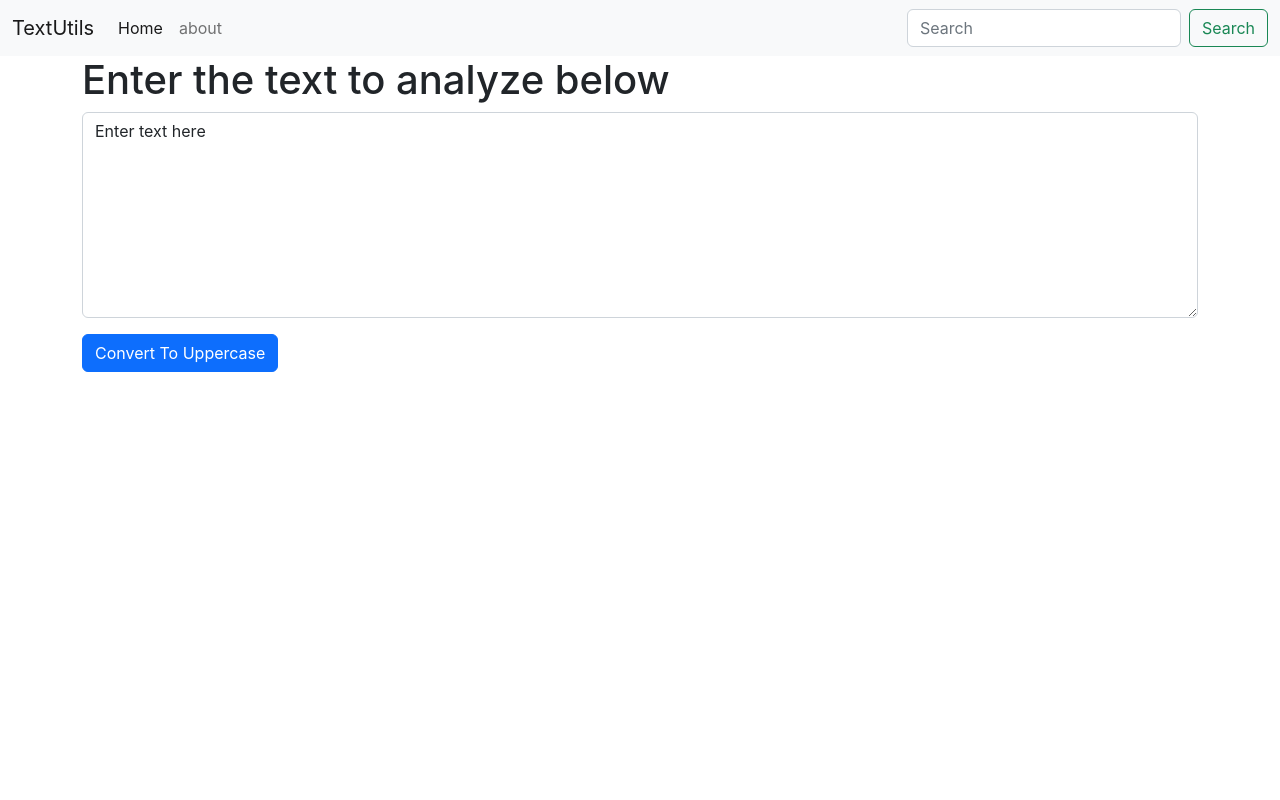
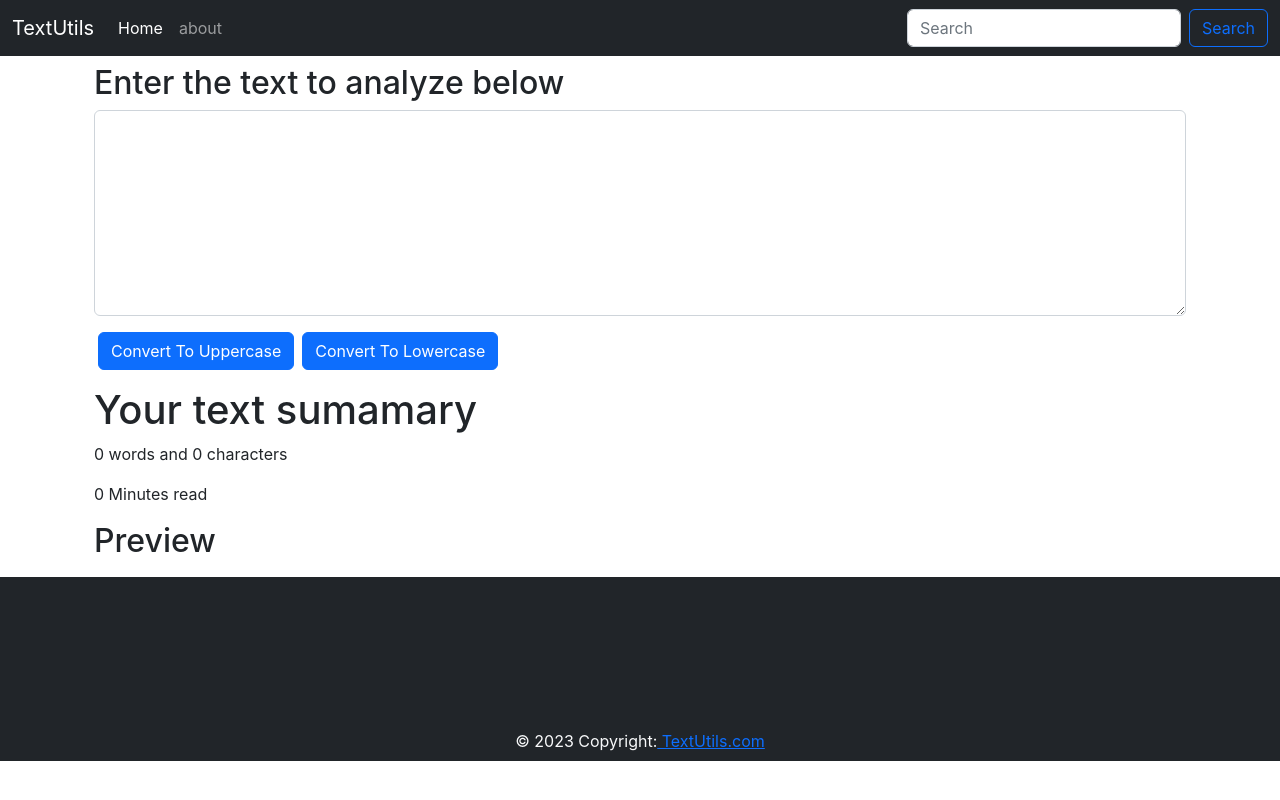
Before and after one commit to tusharsolanki15/React, a React (Create React App) app: page / in a window 1280 px wide. Built offline with nearby package versions, Linux system fonts and the light colour scheme.

Commit message:
Video No:8

```diff
--- a/src/App.js
+++ b/src/App.js
@@ -1,4 +1,5 @@
 import "./App.css";
+import Footer from "./components/Footer";
 import Navbar from "./components/Navbar";
 import TextForm from "./components/TextForm";
 
@@ -8,8 +9,9 @@ function App() {
     <>
       <Navbar title="TextUtils" aboutText="about"/>
       <div className="container">
-        <TextForm heading="Enter the text to analyze below" />
+        <TextForm heading="Enter the text to analyze below"  />
       </div>
+      <Footer/>
     </>
   );
 }
--- /dev/null
+++ b/src/components/Footer.js
@@ -0,0 +1,44 @@
+import React from 'react'
+
+export default function Footer() {
+    return (
+        <>
+        <footer class="page-footer font-small cyan darken-3  bg-dark">                <div class="container">
+            <div class="row">
+                <div class="col-md-12 py-5">
+                    <div class="mb-5 flex-center">
+
+                        <a class="fb-ic">
+                            <i class="fab fa-facebook-f fa-lg white-text mr-md-5 mr-3 fa-2x"> </i>
+                        </a>
+
+                        <a class="tw-ic">
+                            <i class="fab fa-twitter fa-lg white-text mr-md-5 mr-3 fa-2x"> </i>
+                        </a>
+
+                        <a class="gplus-ic">
+                            <i class="fab fa-google-plus-g fa-lg white-text mr-md-5 mr-3 fa-2x"> </i>
+                        </a>
+
+                        <a class="li-ic">
+                            <i class="fab fa-linkedin-in fa-lg white-text mr-md-5 mr-3 fa-2x"> </i>
+                        </a>
+
+                        <a class="ins-ic">
+                            <i class="fab fa-instagram fa-lg white-text mr-md-5 mr-3 fa-2x"> </i>
+                        </a>
+
+                        <a class="pin-ic">
+                            <i class="fab fa-pinterest fa-lg white-text fa-2x"> </i>
+                        </a>
+                    </div>
+                </div>
+            </div>
+        </div>
+            <div class="footer-copyright text-center py-2 text-light ">© 2023 Copyright:
+                <a href="/"> TextUtils.com</a>
+            </div>
+        </footer>
+        </>
+    )
+}
--- a/src/components/Navbar.js
+++ b/src/components/Navbar.js
@@ -3,7 +3,7 @@ import PropTypes from 'prop-types'
 
 export default function Navbar(props) {
     return(
-        <nav className="navbar navbar-expand-lg bg-light">
+        <nav className="navbar navbar-expand-lg navbar-dark bg-dark">
         <div className="container-fluid">
           <a className="navbar-brand" href="/">{props.title}</a>
           <button
@@ -35,7 +35,7 @@ export default function Navbar(props) {
                 placeholder="Search"
                 aria-label="Search"
               />
-              <button className="btn btn-outline-success" type="submit">
+              <button className="btn btn-outline-primary" type="submit">
                 Search
               </button>
             </form>
@@ -48,7 +48,7 @@ export default function Navbar(props) {
 
 Navbar.propTypes = {
     title: PropTypes.string.isRequired,
-    aboutText: PropTypes.string.isRequired
+    aboutext: PropTypes.string.isRequired
 }
 
 Navbar.defaultProps = {
--- a/src/components/TextForm.js
+++ b/src/components/TextForm.js
@@ -7,22 +7,39 @@ export default function TextForm(props) {
         setText(newText)
     }
 
+    const handleLoClick = () =>{
+        // console.log("Uppercase was clicked: " + text);
+        let newText = text.toLowerCase();
+        setText(newText)
+    }
+
 
     const handleUpChange = (event) =>{
         // console.log("On change");
         setText(event.target.value)
     }
 
-    const [text, setText] = useState("Enter text here");
+    const [text, setText] = useState("");
     // text = "new text" // Wrong way to change the state
     // setText("new text"); // Correct way to change the state
     return (
-        <div>
-            <h1>{props.heading}</h1>
+        <>
+        <div className="container my-2">
+            <h2>{props.heading}</h2>
             <div className="mb-3">
                 <textarea className="form-control" value={text} onChange={handleUpChange} id="myBox" rows="8"></textarea>
             </div>
-            <button className="btn btn-primary" onClick={handleUpClick}>Convert To Uppercase</button>
+            <button className="btn btn-primary mx-1" onClick={handleUpClick}>Convert To Uppercase</button>
+            <button className="btn btn-primary mx-1" onClick={handleLoClick}>Convert To Lowercase</button>
         </div>
+        <div className="container my-3" >
+            <h1>Your text sumamary</h1>
+            <p>{text.split(" ").length-1} words and {text.length} characters</p>
+            <p>{0.008 * text.split(" ").length-0.008} Minutes read</p>
+            <h2>Preview</h2>
+            <p>{text}</p>
+        </div>
+
+        </>
     );
 }
```
